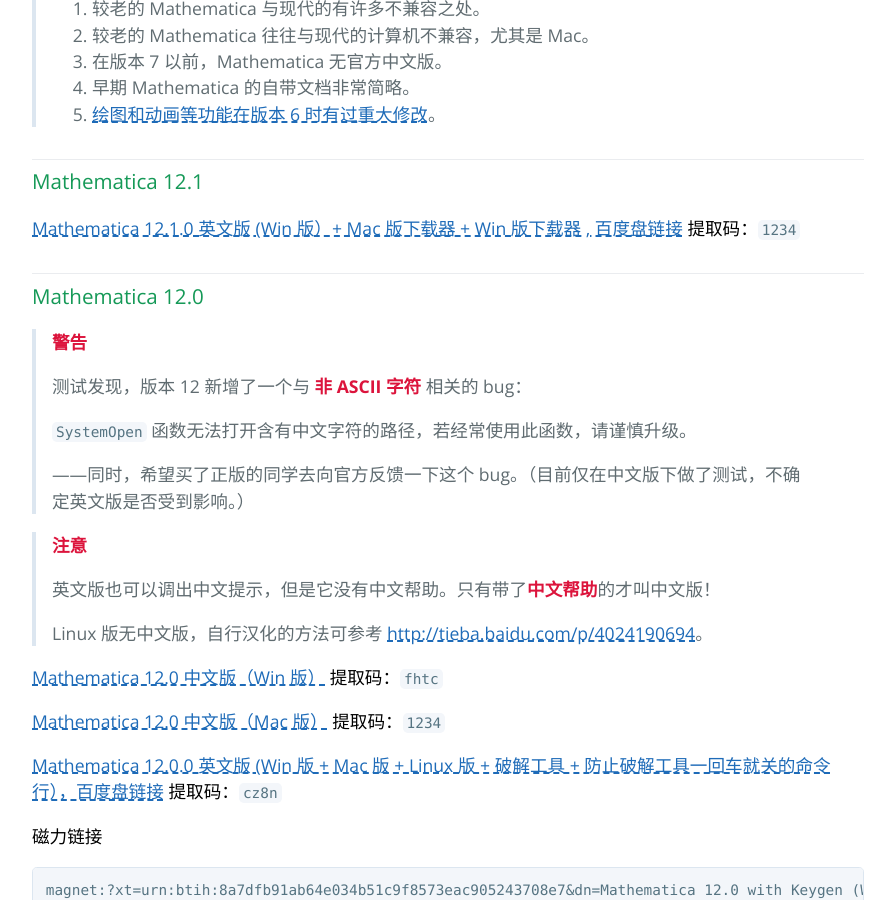
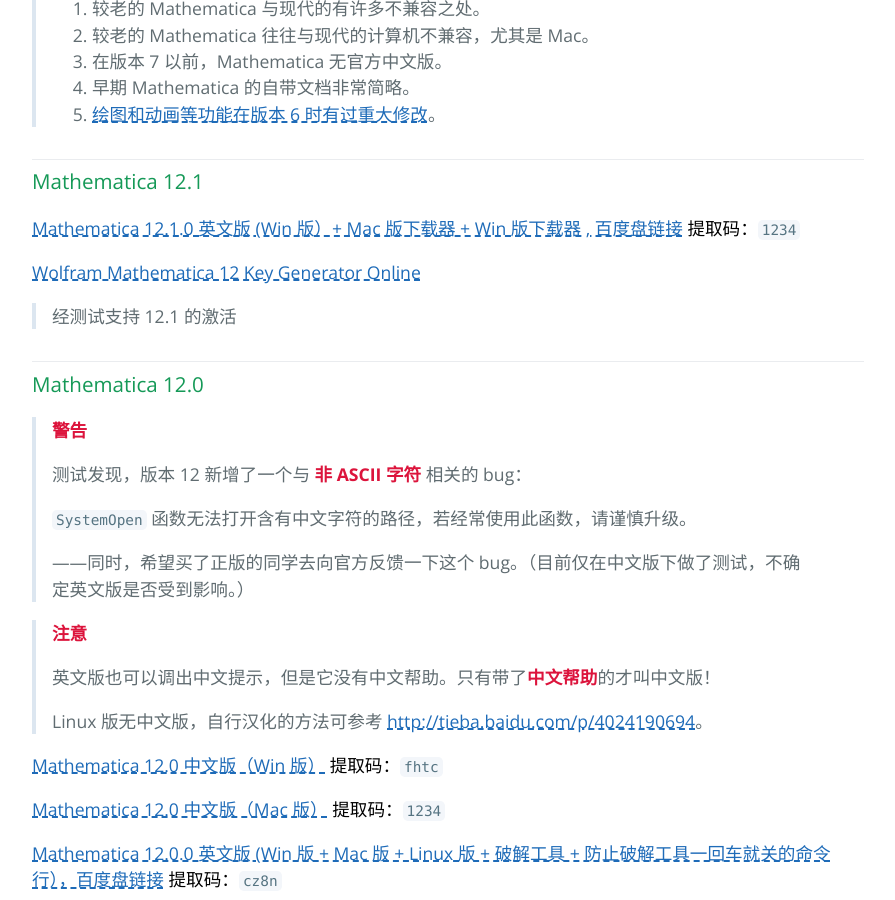
Before and after one commit to TieBaMma/InstallTutorial, a Jekyll site: the page built from index.md, in a window 1280 px wide and 900 px high, scrolled down 2093 px. Shown: the whole window, without its empty margins (192-1087 px from the left). Built offline with Jekyll 4.4.1, drawn with Linux system fonts in a browser that asks for light colours.

Commit message:
add Key Generator Online

```diff
--- a/index.md
+++ b/index.md
@@ -77,6 +77,10 @@
 ### Mathematica 12.1
 
 [Mathematica 12.1.0 英文版 (Win 版）+ Mac 版下载器 + Win 版下载器 , 百度盘链接](https://pan.baidu.com/s/1d8mwxiEFqNI7JO_-c8smyg) 提取码：`1234`
+
+[Wolfram Mathematica 12 Key Generator Online](https://ibugone.com/blog/2019/05/mathematica-keygen/)
+
+> 经测试支持 12.1 的激活
 
 ### Mathematica 12.0
 
```
